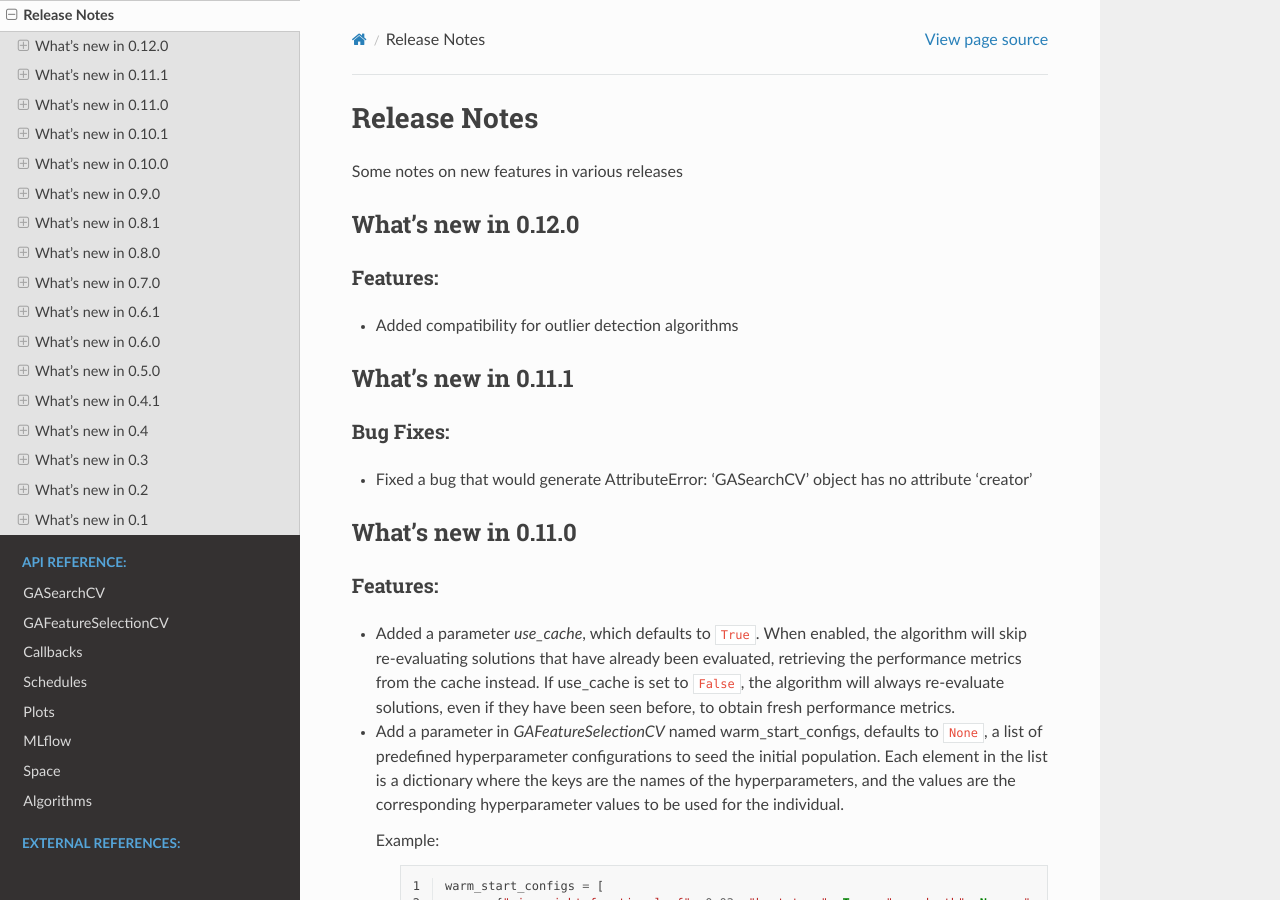
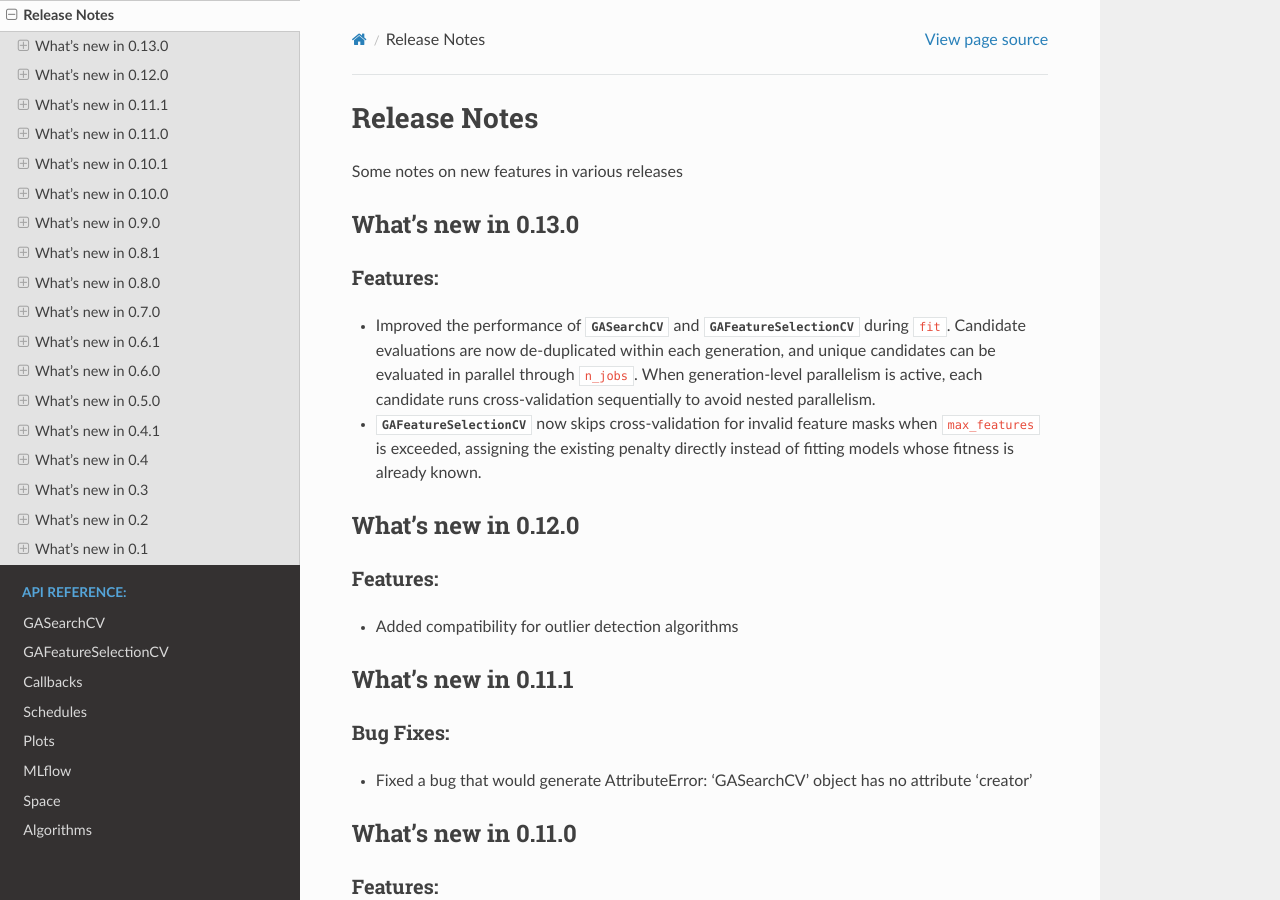
Before and after one commit to rodrigo-arenas/Sklearn-genetic-opt, a Sphinx documentation site: the page built from docs/release_notes.rst, in a window 1280 px wide and 900 px high. Built offline with Sphinx 7.4.7 and the Read the Docs theme 3.1.0, drawn with Linux system fonts in a browser that asks for light colours.

Commit message:
Document parallel candidate evaluation in genetic search

```diff
--- a/docs/release_notes.rst
+++ b/docs/release_notes.rst
@@ -2,6 +2,25 @@ Release Notes
 =============
 
 Some notes on new features in various releases
+
+What's new in 0.13.0
+--------------------
+
+^^^^^^^^^
+Features:
+^^^^^^^^^
+
+* Improved the performance of :class:`~sklearn_genetic.GASearchCV` and
+  :class:`~sklearn_genetic.GAFeatureSelectionCV` during ``fit``.
+  Candidate evaluations are now de-duplicated within each generation, and
+  unique candidates can be evaluated in parallel through ``n_jobs``.
+  When generation-level parallelism is active, each candidate runs
+  cross-validation sequentially to avoid nested parallelism.
+
+* :class:`~sklearn_genetic.GAFeatureSelectionCV` now skips cross-validation for
+  invalid feature masks when ``max_features`` is exceeded, assigning the
+  existing penalty directly instead of fitting models whose fitness is already
+  known.
 
 What's new in 0.12.0
 --------------------
```
Also changed, not shown: docs/tutorials/basic_usage.rst (+5 -3 lines), docs/tutorials/understand_cv.rst (+7 -0 lines).
